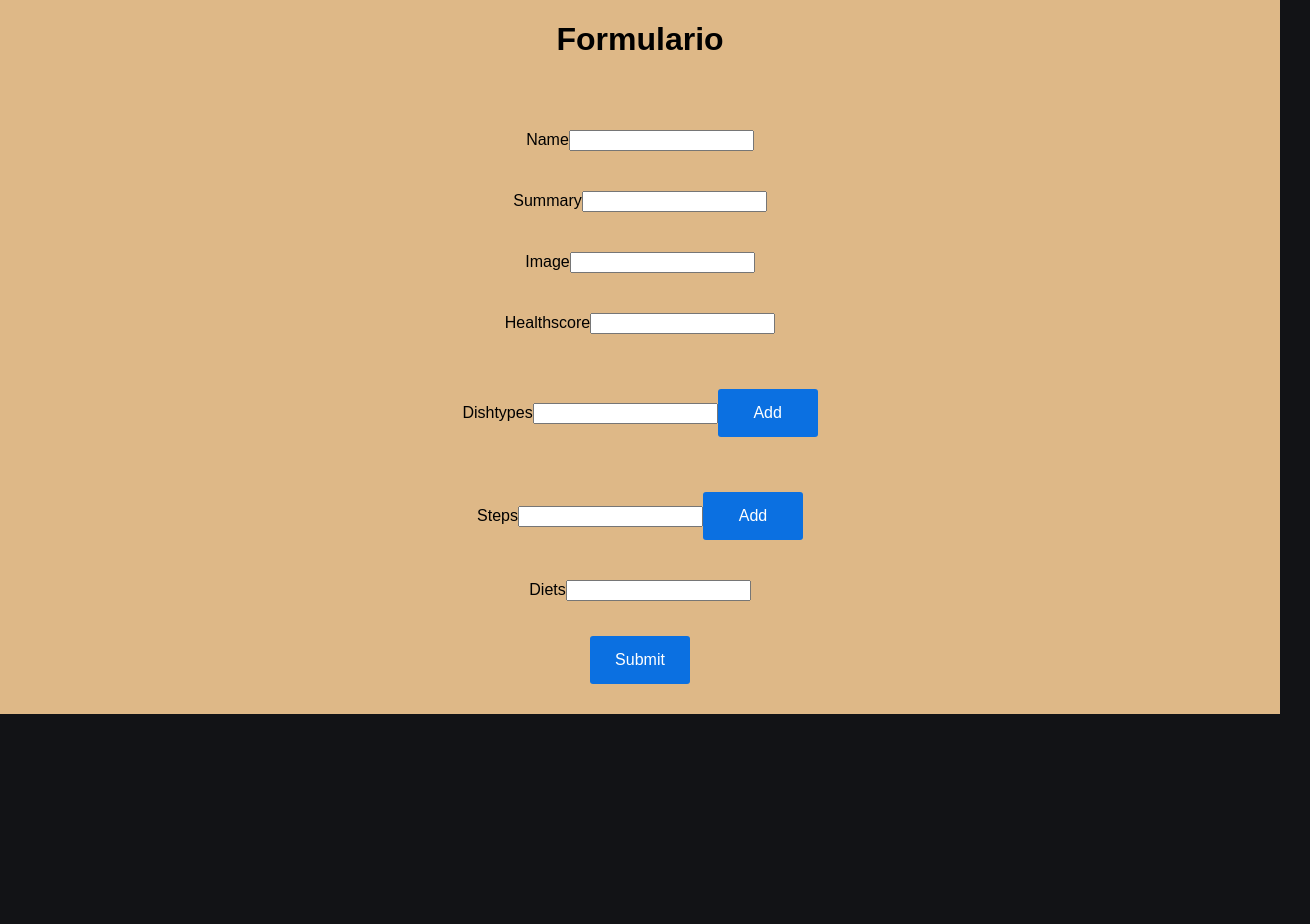
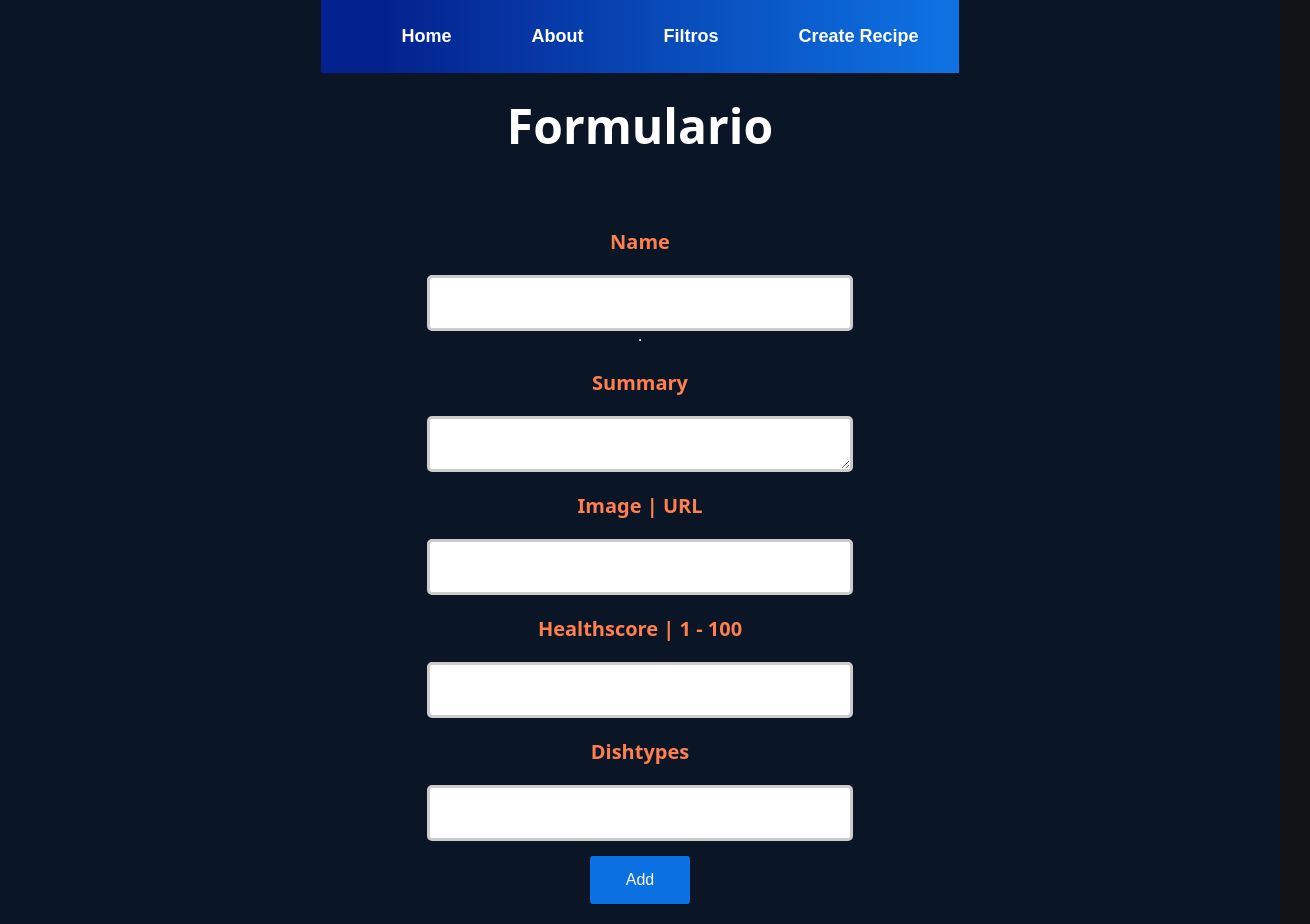
Before and after one commit to felduque/food-page, a React (Create React App) app in the folder client/: page /form in a window 1280 px wide. Shown: the top 924 px of the page, 1310 px wide, since content can reach past the window. Before the commit the page ends 800 px from the top, so only its background shows below. Built offline with nearby package versions, Linux system fonts and the light colour scheme.

Commit message:
Create Form and Update Project

```diff
--- a/client/src/components/CardDetail/CardDetail.module.css
+++ b/client/src/components/CardDetail/CardDetail.module.css
@@ -33,7 +33,7 @@
 .star {
   position: absolute;
   top: 40px;
-  right: 120px;
+  right: 145px;
   color: rgb(243, 73, 0);
   font-size: 36px;
   text-shadow: 1px 1px black;
--- a/client/src/components/Formulario/Formulario.jsx
+++ b/client/src/components/Formulario/Formulario.jsx
@@ -1,29 +1,67 @@
-import React from 'react'
-import style  from './Formulario.module.css'
-import { useState } from 'react'
-import { validate } from './validate'
-import { createRecipe } from '../../Api/Api'
+import React from "react";
+import style from "./Formulario.module.css";
+import { useState } from "react";
+import { validate } from "./validate";
+import { createRecipe } from "../../Api/Api";
+import { Navbar } from "../Navbar/Navbar";
+import { useNavigate } from "react-router-dom";
 
 export const Formulario = () => {
-  const [errors, setErrors] = useState({})
-  const [ steps, setSteps] = useState("")
-  const [ dishtypes, setDishtypes] = useState("")
-  const [dataRecipe , setDataRecipe] = useState({
-    name: '',
-    summary: '',
-    image: '',
-    healthscore: '',
+  const [errors, setErrors] = useState({});
+  const [steps, setSteps] = useState("");
+  const [dishtypes, setDishtypes] = useState("");
+  const navigate = useNavigate();
+  const [dataRecipe, setDataRecipe] = useState({
+    name: "",
+    summary: "",
+    image: "",
+    healthscore: "",
     steps: [],
-    "dishtypes": [],
+    dishtypes: [],
     typedietId: "",
-  })
+  });
+
+  const handleChange = (e) => {
+    setErrors(
+      validate({
+        ...dataRecipe,
+      })
+    );
+    if (
+      dataRecipe.name.length > 5 &&
+      dataRecipe.summary.length > 50 &&
+      dataRecipe.healthscore.length > 0 &&
+      dataRecipe.steps.length > 0 &&
+      dataRecipe.dishtypes.length > 0 &&
+      dataRecipe.typedietId.length > 0
+    ) {
+      setErrors({});
+    }
+  };
+
   const handleSubmit = (e) => {
-    e.preventDefault()
-    setErrors(validate({
-      ...dataRecipe
-    }))
-    console.log(typeof parse)
-    if(Object.keys(errors).length === 0){ //si no hay errores
+    e.preventDefault();
+    if (Object.keys(errors).length === 0) {
+      if (dataRecipe.summary.length < 50) {
+        setErrors({
+          ...errors,
+          summary: "Debe ingresar al menos 50 caracteres",
+        });
+        return;
+      }
+      if (dataRecipe.dishtypes.length === 0) {
+        setErrors({
+          ...errors,
+          dishtypes: "Debe ingresar al menos un tipo de plato",
+        });
+        return;
+      }
+      if (dataRecipe.steps.length === 0) {
+        setErrors({ ...errors, steps: "Debe ingresar al menos un paso" });
+        return;
+      }
+      setErrors({});
+
       let healt = parseInt(dataRecipe.healthscore)
       let diet  = parseInt(dataRecipe.typedietId)
       createRecipe({
@@ -36,84 +74,165 @@ export const Formulario = () => {
           typedietId: diet,
         }
       )
-}
-  }
+      navigate("/home");
+    }
+  };
 
   const handleSteps = (e) => {
-    e.preventDefault()
+    e.preventDefault();
     setDataRecipe({
       ...dataRecipe,
-      steps: [...dataRecipe.steps, steps]
-    })
-    setSteps("")
-  }
+      steps: [...dataRecipe.steps, steps],
+    });
+    setSteps("");
+  };
 
   const handleDishtypes = (e) => {
     setDataRecipe({
       ...dataRecipe,
-      dishtypes: [...dataRecipe.dishtypes, dishtypes]
-  })
+      dishtypes: [...dataRecipe.dishtypes, dishtypes],
+    });
 
-  setDishtypes("")
-}
-
-  console.log(dataRecipe.dishtypes)
-
-
+    setDishtypes("");
+  };
 
   return (
     <div className={style.contend_form}>
+      <Navbar />
       <h1>Formulario</h1>
       <form onSubmit={handleSubmit}>
-        <label htmlFor="name">Name
-        {errors.name &&(<p className="error">{errors.name}</p>)}
-          <input type="text" name="name" id="name" value={dataRecipe.name} onChange={(e) => setDataRecipe({...dataRecipe, name: e.target.value})}/>
-        </label>
-        <label htmlFor="summary">Summary
-        {errors.summary &&(<p className="error">{errors.summary}</p>)}
-          <input type="text" name="summary" id="summary" value={dataRecipe.summary} onChange={(e) => setDataRecipe({...dataRecipe, summary: e.target.value})}/>
-        </label>
-        <label htmlFor='image' >Image
-          <input type="text" name="image" id="image" value={dataRecipe.image} onChange={(e) => setDataRecipe({...dataRecipe, image: e.target.value})}/>
-        </label>
+        <label htmlFor="name">Name</label>
+        <span className={style.err}>
+        {errors.name && <p className="error">{errors.name}</p>}
+        </span>
+        <input
+          type="text"
+          className={style.input}
+          name="name"
+          id="name"
+          value={dataRecipe.name}
+          onChange={(e) =>
+            handleChange(setDataRecipe({ ...dataRecipe, name: e.target.value }))
+          }
+        />
 
-        <label htmlFor="healthscore">Healthscore
-        {errors.healthscore &&(<p className="error">{errors.healthscore}</p>)}
-          <input type="number" name="healthscore" id="healthscore" value={dataRecipe.healthscore} onChange={(e) => setDataRecipe({...dataRecipe, healthscore: e.target.value})}/>
-        </label>
+        <hr />
 
+        <label htmlFor="summary">Summary</label>
+        <span className={style.err}>
+        {errors.summary && <p className="error">{errors.summary}</p>}
+        </span>
+        <textarea
+          maxLength={1000}
+          className={style.input}
+          type="text"
+          name="summary"
+          id="summary"
+          value={dataRecipe.summary}
+          onChange={(e) =>
+            handleChange(
+              setDataRecipe({ ...dataRecipe, summary: e.target.value })
+            )
+          }
+        />
 
+        <label htmlFor="image">Image | URL </label>
+        <input
+          className={style.input}
+          type="text"
+          name="image"
+          id="image"
+          value={dataRecipe.image}
+          onChange={(e) =>
+            handleChange(
+              setDataRecipe({ ...dataRecipe, image: e.target.value })
+            )
+          }
+        />
 
+        <label htmlFor="healthscore">Healthscore | 1 - 100</label>
+        <span className={style.err}>
+        {errors.healthscore && <p className="error">{errors.healthscore}</p>}
+        </span>
+        <input
+          className={style.input}
+          type="number"
+          name="healthscore"
+          id="healthscore"
+          value={dataRecipe.healthscore}
+          onChange={(e) =>
+            handleChange(
+              setDataRecipe({ ...dataRecipe, healthscore: e.target.value })
+            )
+          }
+        />
 
+        <label htmlFor="dishtypes">Dishtypes</label>
+        <span className={style.err}>
+        {errors.dishtypes && <p className="error">{errors.dishtypes}</p>}
+        </span>
+        <input
+          className={style.input}
+          type="text"
+          name="dishtypes"
+          id="dishtypes"
+          value={dishtypes}
+          onChange={(e) => handleChange(setDishtypes(e.target.value))}
+        />
+        <button type="button" onClick={handleDishtypes}>
+          Add
+        </button>
+        {dataRecipe.dishtypes &&
+          dataRecipe.dishtypes.map((e, i) => {
+            return (
+              <li className={style.list} key={i}>
+                <span className={style.count}>{i}</span> {e}
+              </li>
+            );
+          })}
 
-        <label htmlFor="dishtypes">Dishtypes
-        {errors.dishtypes &&(<p className="error">{errors.dishtypes}</p>)}
-          <input type="text" name="dishtypes" id="dishtypes" value={dishtypes} onChange={(e) => setDishtypes(e.target.value)}/>
-          <button type='submit' onClick={handleDishtypes}>Add</button>
-          {dataRecipe.dishtypes && dataRecipe.dishtypes.map((e, i) => { return <p key = {i}>{e}</p>}) }
-        </label>
+        <label htmlFor="steps">Steps</label>
+        <span className={style.err}>
+        {errors.steps && <p className="error">{errors.steps}</p>}
+        </span>
+        <input
+          className={style.input}
+          type="text"
+          name="steps"
+          id="steps"
+          value={steps}
+          onChange={(e) => handleChange(setSteps(e.target.value))}
+        />
+        <button type="button" onClick={handleSteps}>
+          Add
+        </button>
+        {dataRecipe.steps &&
+          dataRecipe.steps.map((e, i) => {
+            return (
+              <li className={style.list} key={i}>
+                <span className={style.count}>{i}</span> {e}
+              </li>
+            );
+          })}
+        <label htmlFor="diets">Diets</label>
+        <span className={style.err}>
+        {errors.typedietId && <p className="error">{errors.typedietId}</p>}
+        </span>
+        <input
+          className={style.input}
+          type="number"
+          name="diets"
+          id="diets"
+          value={dataRecipe.diets}
+          onChange={(e) =>
+            handleChange(
+              setDataRecipe({ ...dataRecipe, typedietId: e.target.value })
+            )
+          }
+        />
 
-        <label htmlFor="steps">Steps
-        {errors.steps &&(<p className="error">{errors.steps}</p>)}
-          <input type="text" name="steps" id="steps" value={steps} onChange={(e) => setSteps(e.target.value)}/>
-          <button type='submit' onClick={handleSteps}>Add</button>
-          {dataRecipe.steps && dataRecipe.steps.map((e, i) => { return <p key = {i}>{e}</p>}) }
-        </label>
-
-
-
-
-
-
-
-        <label htmlFor="diets">Diets
-        {errors.typedietId &&(<p className="error">{errors.typedietId}</p>)}
-          <input type="number" name="diets" id="diets" value={dataRecipe.diets} onChange={(e) => setDataRecipe({...dataRecipe, typedietId: e.target.value})}/>
-        </label>
         <button type="submit">Submit</button>
-
       </form>
-
     </div>
-  )
-}
+  );
+};
--- a/client/src/components/Formulario/Formulario.module.css
+++ b/client/src/components/Formulario/Formulario.module.css
@@ -1,22 +1,68 @@
 .contend_form {
+  overflow-x: hidden;
   display: flex;
-  background-color: burlywood;
+  background-color: #0a1625;
   flex-direction: column;
   justify-content: center;
   align-items: center;
   width: 100%;
   height: 100%;
 }
- .contend_form > form {
+.contend_form > form {
   display: flex;
   flex-direction: column;
   justify-content: center;
   align-items: center;
-  width: 100%;
   padding: 30px;
-  height: 100%;
- }
+}
 
- .contend_form > form > label {
+.contend_form > h1 {
+  font-size: 3rem;
+  color: #ffffff;
+  font-family: system-ui, -apple-system, BlinkMacSystemFont, 'Segoe UI', Roboto, Oxygen, Ubuntu, Cantarell, 'Open Sans', 'Helvetica Neue', sans-serif;
+  font-weight: bold;
+  margin: 20px 0;
+}
+
+.contend_form > form > label {
+  font-family: system-ui, -apple-system, BlinkMacSystemFont, 'Segoe UI', Roboto, Oxygen, Ubuntu, Cantarell, 'Open Sans', 'Helvetica Neue', sans-serif;
+  font-size: 20px;
+  font-weight: bold;
+  color: coral;
   margin: 20px;
- }
+}
+
+.err {
+  font-size: 1rem;
+  color: #ff7700;
+  font-family: system-ui, -apple-system, BlinkMacSystemFont, 'Segoe UI', Roboto, Oxygen, Ubuntu, Cantarell, 'Open Sans', 'Helvetica Neue', sans-serif;
+  font-weight: bold;
+}
+
+.list {
+  font-size: 1rem;
+  color: #99B9DC;
+  font-family: system-ui, -apple-system, BlinkMacSystemFont, 'Segoe UI', Roboto, Oxygen, Ubuntu, Cantarell, 'Open Sans', 'Helvetica Neue', sans-serif;
+  margin: 5px;
+  padding-bottom: 10px;
+  text-align: start;
+}
+
+.count {
+  font-size: 1rem;
+  color: #ff7700;
+  font-family: system-ui, -apple-system, BlinkMacSystemFont, 'Segoe UI', Roboto, Oxygen, Ubuntu, Cantarell, 'Open Sans', 'Helvetica Neue', sans-serif;
+  font-weight: bold;
+  text-align: start;
+}
+
+.input {
+  width: 400px;
+  height: 30px;
+  color: #9cd5f2;
+  border: 3px solid #ccc;
+  border-radius: 5px;
+  padding: 10px;
+  font-size: 16px;
+  outline: none;
+}
```
Also changed, not shown: client/src/components/Formulario/validate.js (+6 -14 lines), 1 other file (tests, documents, lock files or other folders).
